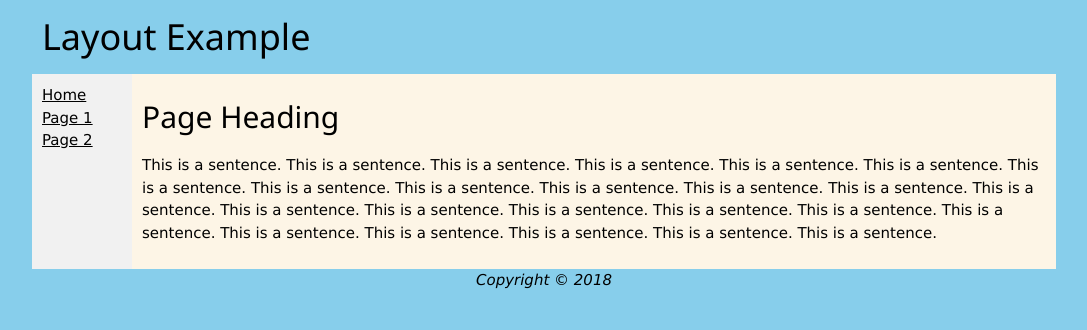
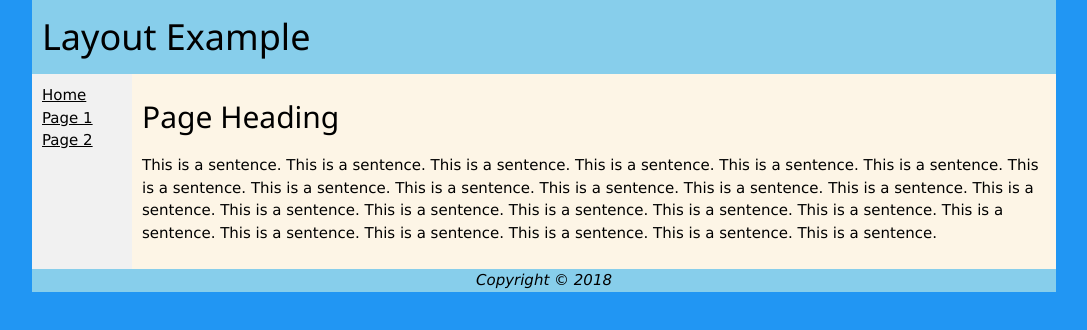
Before and after one commit to quinberly/quinberly.github.io, a plain HTML site: page index.html in a window 1280 px wide. Shown: the whole page, without its empty margins (96-1183 px from the left). Drawn offline with nearby package versions, Linux system fonts and the light colour scheme.

Commit message:
Update index.html

```diff
--- a/index.html
+++ b/index.html
@@ -29,7 +29,7 @@
       }
     </style>
   </head>
-<body class="w3-light-blue">
+<body class="w3-blue">
 <div id="wrapper" class="w3-light-grey">
   <header class="w3-light-blue"><h1>Layout Example</h1></header>
   <nav>
```
